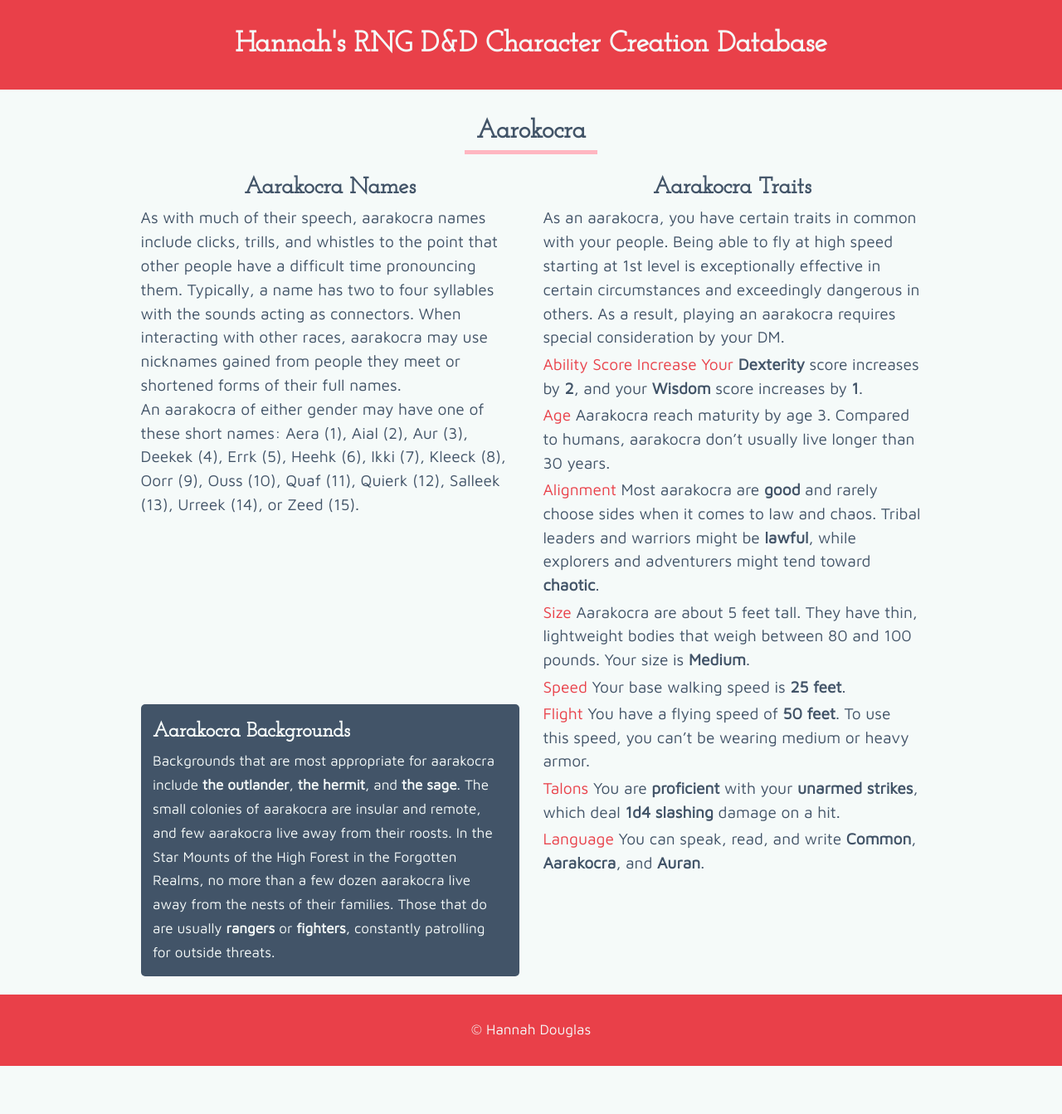
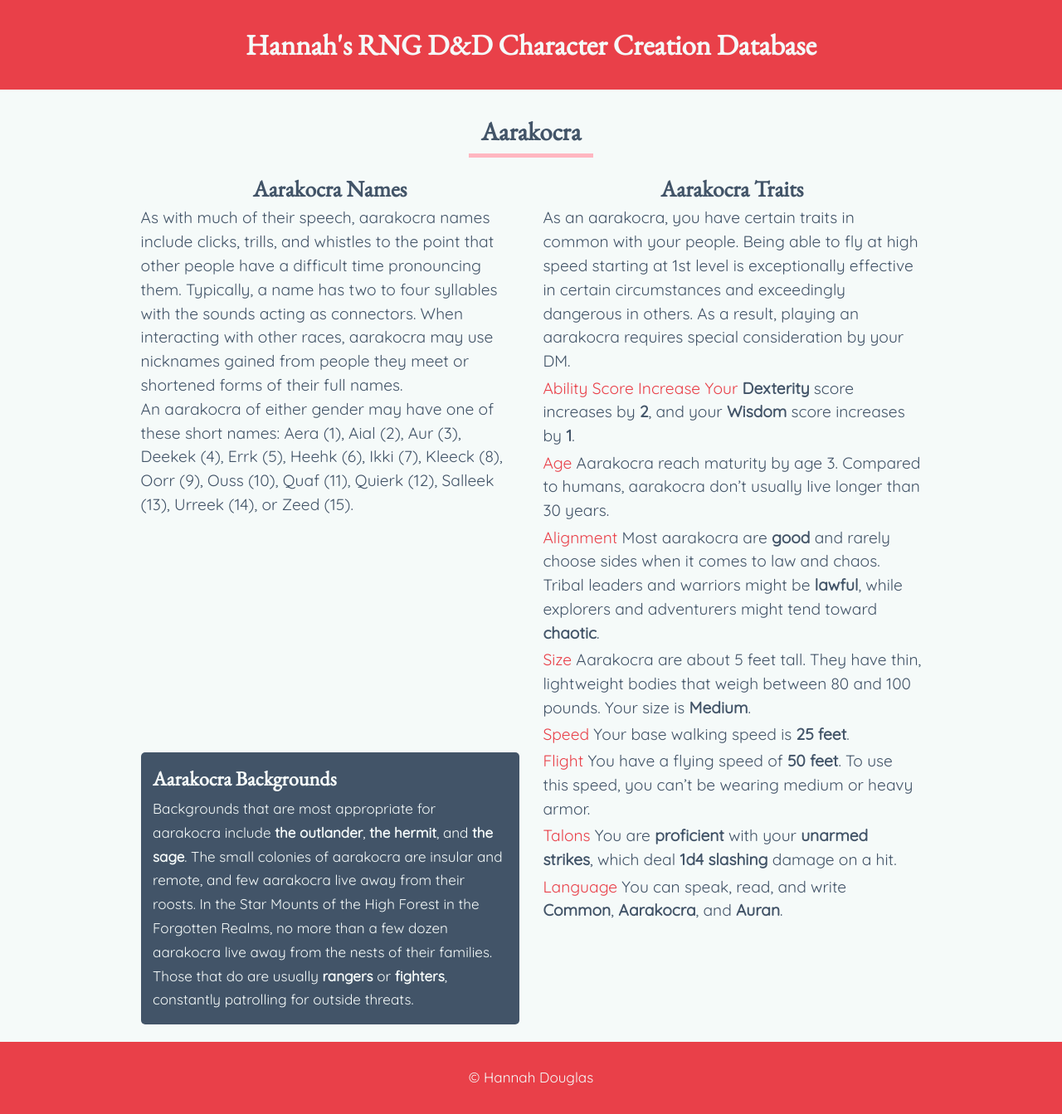
Before and after one commit to hldouglas/dnd-character-creation, a Jekyll site: the page built from aarakocra.html, in a window 1280 px wide. Shown: the whole page at 83% size. Built offline with Jekyll 4.4.1, drawn with Linux system fonts in a browser that asks for light colours; before the commit the page ends 1285 px from its top, so only the background shows below that.

Commit message:
Changed fonts
Fixed spelling error on aarakocra page

```diff
--- a/_layouts/default.html
+++ b/_layouts/default.html
@@ -6,7 +6,7 @@
   <meta name="viewport" content="width=device-width, initial-scale=1">
   <link href="{{site.baseurl}}/common/theme.css" rel="stylesheet">
   <link href="{{site.baseurl}}/css/character.css" rel="stylesheet">
-  <link href="https://fonts.googleapis.com/css?family=Josefin+Slab|Maven+Pro" rel="stylesheet">
+  <link href="https://fonts.googleapis.com/css?family=EB+Garamond|Quicksand" rel="stylesheet">
 </head>
 <body>
 
--- a/aarakocra.html
+++ b/aarakocra.html
@@ -4,7 +4,7 @@ layout: default
 
 <main class="wrapper gutter-1-2">
 
-  <h2 class="text-center pad-t"><span class="gutter-1-2 island-1-4">Aarokocra</span></h2>
+  <h2 class="text-center pad-t"><span class="gutter-1-2 island-1-4">Aarakocra</span></h2>
 
   <div class="grid">
     <div class="unit unit-xs-1 unit-s-1 unit-m-1 unit-l-1-2 unit-xl-1-2 gutter-1-2">
--- a/common/theme.css
+++ b/common/theme.css
@@ -1,6 +1,6 @@
 :root {
-  --font-primary: "Josefin Slab", serif;
-  --font-secondary: "Maven Pro", sans-serif;
+  --font-primary: "EB Garamond", serif;
+  --font-secondary: 'Quicksand', sans-serif;
 
   --color-light-shade: #f5faf9;
   --color-light-accent: #ffb6c1;
```
